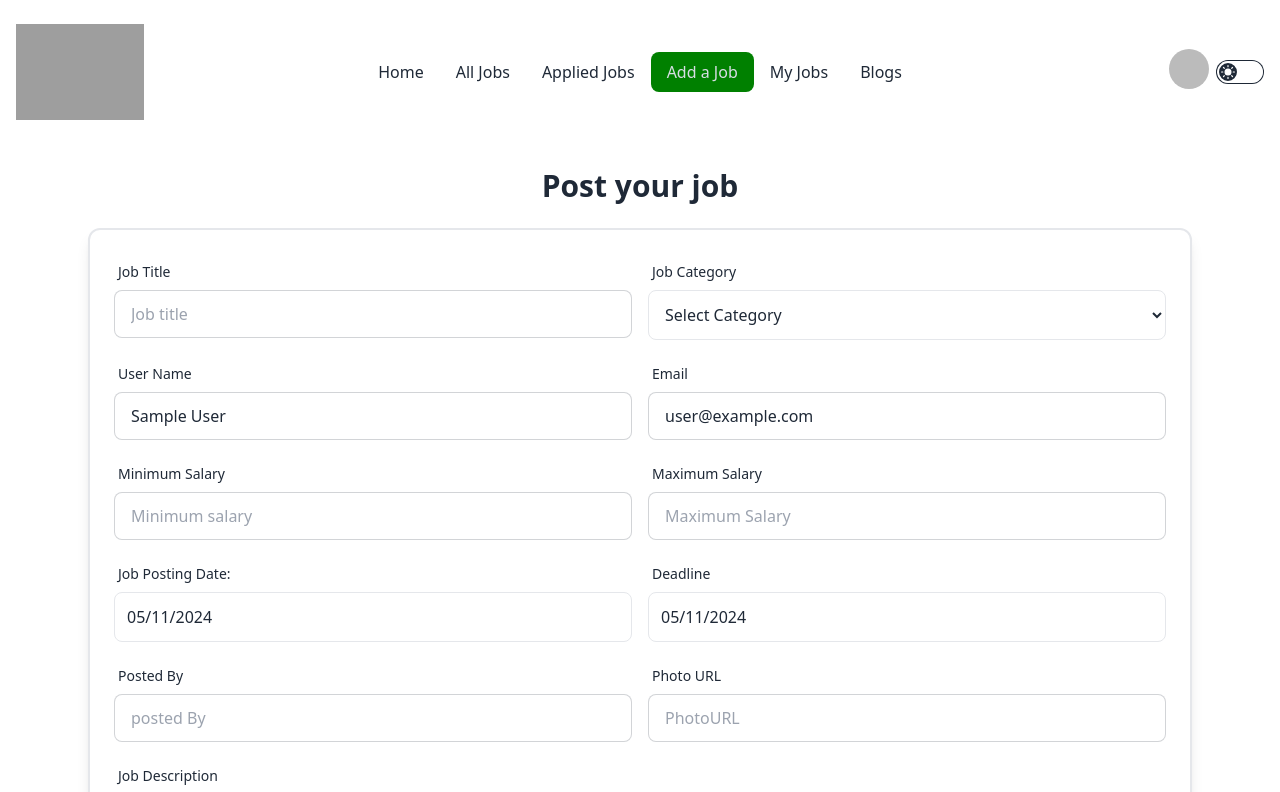
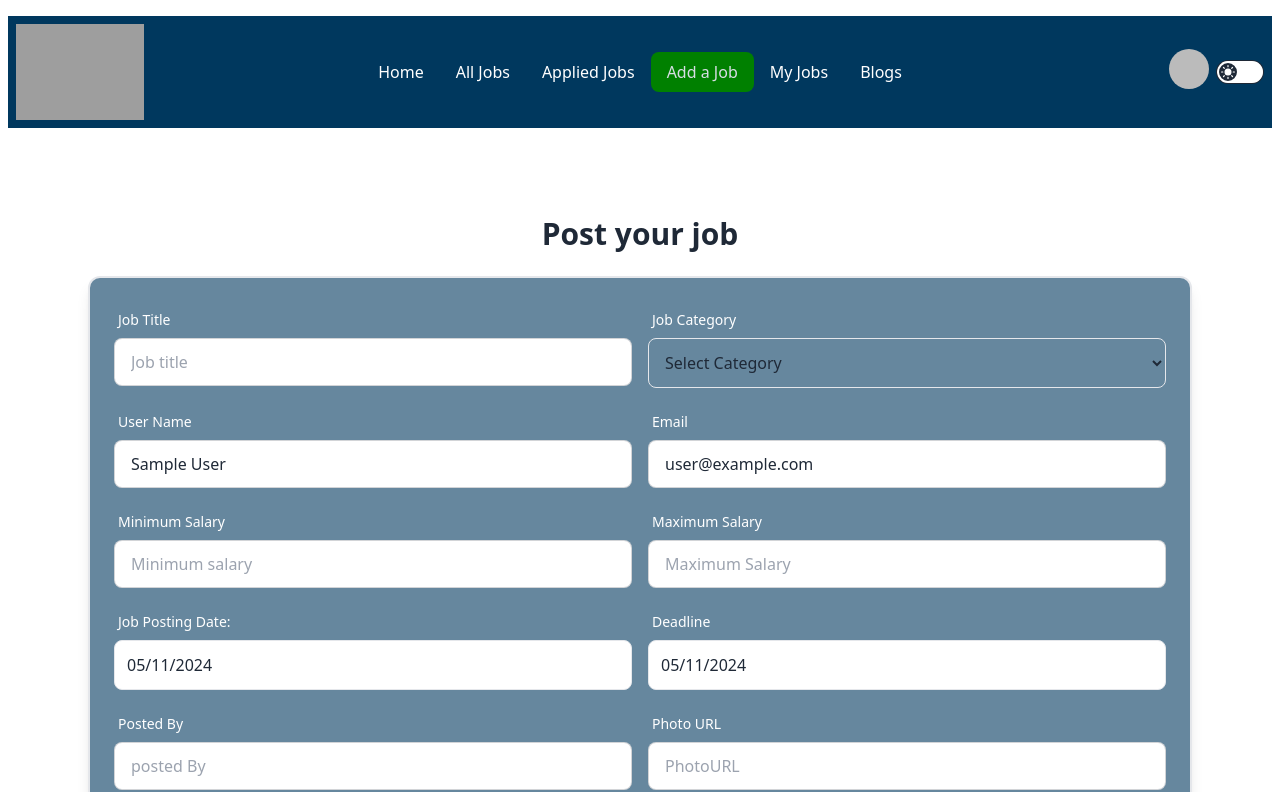
Before and after one commit to rar34/explore-job-client, a React (Vite) app: page /add-job in a window 1280 px wide. Shown: the top 792 px of the page. Built offline with nearby package versions, Linux system fonts and the light colour scheme; no server answers; sample sign-in values are in the browser's storage; grey boxes are pictures that could not be loaded.

Commit message:
design applied job section

```diff
--- a/src/pages/AddJob/AddJob.jsx
+++ b/src/pages/AddJob/AddJob.jsx
@@ -52,20 +52,20 @@ const AddJob = () => {
     }
 
     return (
-        <div className="px-4 md:px-20 my-10">
+        <div className="px-4 md:px-20 my-10  p-6 rounded-xl">
             <h2 className="text-3xl font-bold text-center my-6">Post your job</h2>
-            <form onSubmit={handleAddJob} className="border-2 border-gray-200 p-6 rounded-xl shadow-lg">
+            <form onSubmit={handleAddJob} className="border-2 bg-[#00385E99] border-gray-200 p-6 rounded-xl shadow-lg">
                 {/* Job title and jon category */}
                 <div className="md:flex mb-4">
                     <label className="form-control w-full ">
                         <div className="label">
-                            <span className="label-text font-medium">Job Title</span>
+                            <span className="label-text font-medium text-white">Job Title</span>
                         </div>
                         <input name="jobTitle" type="text" placeholder="Job title" className="input input-bordered w-full " required />
                     </label>
                     <label className="form-control md:ml-4 w-full ">
                         <div className="label">
-                            <span className="label-text font-medium">Job Category</span>
+                            <span className="label-text font-medium text-white">Job Category</span>
                         </div>
                         <select className="border bg-transparent p-3 rounded-lg" name="jobCategory" id="jobCategory" required>
                             <option value="">Select Category</option>
@@ -80,13 +80,13 @@ const AddJob = () => {
                 <div className="md:flex mb-4">
                     <label className="form-control w-full ">
                         <div className="label">
-                            <span className="label-text font-medium">User Name</span>
+                            <span className="label-text font-medium text-white">User Name</span>
                         </div>
                         <input name="name" type="text" defaultValue={user?.displayName} className="input input-bordered w-full " readOnly />
                     </label>
                     <label className="form-control md:ml-4 w-full ">
                         <div className="label">
-                            <span className="label-text font-medium">Email</span>
+                            <span className="label-text font-medium text-white">Email</span>
                         </div>
                         <input name="email" type="text" defaultValue={user?.email} className="input input-bordered w-full " readOnly />
                     </label>
@@ -95,13 +95,13 @@ const AddJob = () => {
                 <div className="md:flex mb-4">
                     <label className="form-control w-full ">
                         <div className="label">
-                            <span className="label-text font-medium">Minimum Salary</span>
+                            <span className="label-text font-medium text-white">Minimum Salary</span>
                         </div>
                         <input name="minSalary" type="text" placeholder="Minimum salary" className="input input-bordered w-full " required />
                     </label>
                     <label className="form-control md:ml-4 w-full ">
                         <div className="label">
-                            <span className="label-text font-medium">Maximum Salary</span>
+                            <span className="label-text font-medium text-white">Maximum Salary</span>
                         </div>
                         <input name="maxSalary" type="text" placeholder="Maximum Salary" className="input input-bordered w-full " required />
                     </label>
@@ -110,13 +110,13 @@ const AddJob = () => {
                 <div className="md:flex mb-4">
                     <label className="form-control w-full ">
                         <div className="label">
-                            <span className="label-text font-medium">Job Posting Date: </span>
+                            <span className="label-text font-medium text-white">Job Posting Date: </span>
                         </div>
                         <DatePicker className="p-3 border rounded-lg w-full" selected={startDate} onChange={(date) => setStartDate(date)} />
                     </label>
                     <label className="form-control md:ml-4 w-full ">
                         <div className="label">
-                            <span className="label-text font-medium">Deadline</span>
+                            <span className="label-text font-medium text-white">Deadline</span>
                         </div>
                         <DatePicker className="p-3 border rounded-lg w-full" selected={endDate} onChange={(date) => setEndDate(date)} />
                     </label>
@@ -124,13 +124,13 @@ const AddJob = () => {
                 <div className="md:flex mb-4">
                     <label className="form-control w-full ">
                         <div className="label">
-                            <span className="label-text font-medium">Posted By</span>
+                            <span className="label-text font-medium text-white">Posted By</span>
                         </div>
                         <input name="postedBy" type="text" placeholder="posted By" className="input input-bordered w-full " required />
                     </label>
                     <label className="form-control md:ml-4 w-full ">
                         <div className="label">
-                            <span className="label-text font-medium">Photo URL</span>
+                            <span className="label-text font-medium text-white">Photo URL</span>
                         </div>
                         <input name="photoURL" type="text" placeholder="PhotoURL" className="input input-bordered w-full " required />
                     </label>
@@ -139,13 +139,13 @@ const AddJob = () => {
 
                     <label className="form-control w-full ">
                         <div className="label">
-                            <span className="label-text font-medium">Job Description</span>
+                            <span className="label-text font-medium text-white">Job Description</span>
                         </div>
                         <textarea name="jobDescription" type="text" placeholder="Job description" className="input input-bordered w-full " />
                     </label>
                 </div>
 
-                <input className="btn btn-success text-white w-full" type="submit" value="Post" />
+                <input className="btn btn-success bg-green-200 w-full" type="submit" value="Post" />
             </form>
         </div>
     );
--- a/src/pages/AllJobs/AllJobs.jsx
+++ b/src/pages/AllJobs/AllJobs.jsx
@@ -48,7 +48,7 @@ const AllJobs = () => {
                                 <td>{new Date(job.posting_date).toLocaleDateString()}</td>
                                 <td>{new Date(job.deadline).toLocaleDateString()}</td>
                                 <td>{job.min_salary}-{job.max_salary}</td>
-                                <td><Link to=""><button className="btn btn-outline btn-success btn-sm">View Details</button></Link></td>
+                                <Link to={`/job/${job._id}`}><button className="btn bg-[#00385E] btn-sm text-white" tabIndex="0" role="link">View Details</button></Link>
                             </tr>)
                         }
 
--- a/src/pages/Home/JobCategory/JobCard.jsx
+++ b/src/pages/Home/JobCategory/JobCard.jsx
@@ -8,7 +8,7 @@ const JobCard = ({ job }) => {
         <div className="max-w-2xl px-8 py-4 bg-base-100 rounded-lg border-2">
             <div className="flex items-center justify-between">
                 <span className="text-sm font-light bg-gray-400  text-white rounded-md p-2">Deadline: {new Date(deadline).toLocaleDateString()}</span>
-                <p className="px-3 py-1 text-sm font-bold text-gray-100 transition-colors duration-300 transform bg-green-500 rounded cursor-pointer hover:bg-gray-500" tabIndex="0" role="button">{category}</p>
+                <p className="px-3 py-1 text-sm font-bold text-gray-100 transition-colors duration-300 transform bg-[#00385E99] rounded cursor-pointer hover:bg-gray-500" tabIndex="0" role="button">{category}</p>
             </div>
 
             <div className="mt-2">
@@ -23,7 +23,7 @@ const JobCard = ({ job }) => {
 
                 <div className="flex items-center">
 
-                    <Link to={`/job/${_id}`}><button className="btn btn-success text-white" tabIndex="0" role="link">View Details</button></Link>
+                    <Link to={`/job/${_id}`}><button className="btn bg-[#00385E] text-white" tabIndex="0" role="link">View Details</button></Link>
                 </div>
             </div>
         </div>
--- a/src/pages/MyJobs/MyJobs.jsx
+++ b/src/pages/MyJobs/MyJobs.jsx
@@ -1,33 +1,55 @@
-import { useContext } from "react";
-import { Link } from "react-router-dom";
+import { useContext, useEffect, useState } from "react";
 import { AuthContext } from "../../components/AuthProvider/AuthProvider";
-import { useQuery } from "@tanstack/react-query";
+// import { useQuery } from "@tanstack/react-query";
+import axios from "axios";
+import { toast } from "react-toastify";
 
 const MyJobs = () => {
 
     const { user } = useContext(AuthContext);
-    // const [jobs, setJobs] = useState([]);
+    const [jobs, setJobs] = useState([]);
 
-    const { isPending, error, isError, data: jobs } = useQuery({
-        queryKey: ['jobs'],
-        queryFn: async () => {
-            const res = await fetch(`${import.meta.env.VITE_API_URL}/jobs/${user?.email}`);
-            return res.json();
-        }
-    })
+    // const { isPending, error, isError, data: jobs } = useQuery({
+    //     queryKey: ['jobs'],
+    //     queryFn: async () => {
+    //         const res = await fetch(`${import.meta.env.VITE_API_URL}/jobs/${user?.email}`, { credentials: 'include' });
+    //         return res.json();
+    //     }
+    // })
+    // console.log(jobs)
 
-    if (isPending) {
-        return <div className='flex justify-center items-center text-3xl'><span className="loading loading-spinner loading-lg"></span></div>
-    }
+    // if (isPending) {
+    //     return <div className='flex justify-center items-center text-3xl'><span className="loading loading-spinner loading-lg"></span></div>
+    // }
 
-    if (isError) {
-        return <p>{error.message}</p>
+    // if (isError) {
+    //     return <p>{error.message}</p>
+    // }
+
+    useEffect(() => {
+        getData();
+    }, [user])
+
+    const getData = async () => {
+        const { data } = await axios(`${import.meta.env.VITE_API_URL}/jobs/${user?.email}`)
+        setJobs(data)
     }
 
 
-   if(jobs.length === 0){
-    return <p className="text-2xl font-bold text-red-500">No jobs available.........</p>
-   }
+    if (jobs.length === 0) {
+        return <p className="text-2xl font-bold text-red-500">No jobs available.........</p>
+    }
+
+    const handleDelete = async id => {
+        try {
+            const { data } = await axios.delete(`${import.meta.env.VITE_API_URL}/job/${id}`)
+            console.log(data)
+            toast.success("Deleted successfully")
+            getData();
+        } catch (error) {
+            toast.error(error.message)
+        }
+    }
 
     return (
         <div>
@@ -50,8 +72,8 @@ const MyJobs = () => {
                                 <td>{new Date(job.posting_date).toLocaleDateString()}</td>
                                 <td>{new Date(job.deadline).toLocaleDateString()}</td>
                                 <td>{job.min_salary}-{job.max_salary}</td>
-                                <td><Link to=""><button className="btn btn-outline btn-success btn-sm">Update</button></Link></td>
-                                <td><Link to=""><button className="btn btn-outline btn-success btn-sm">Delete</button></Link></td>
+                                <td><button className="btn btn-outline btn-success btn-sm">Update</button></td>
+                                <td><button onClick={() => handleDelete(job._id)} className="btn btn-outline btn-success btn-sm">Delete</button></td>
                             </tr>)
                         }
 
--- a/src/pages/Register/Register.jsx
+++ b/src/pages/Register/Register.jsx
@@ -57,7 +57,7 @@ const Register = () => {
                     </div>
 
                     <p className="mt-3 text-xl text-center text-gray-200">
-                        Welcome back!
+                        Please SignUp
                     </p>
 
 
--- a/src/pages/shared/Footer/Footer.jsx
+++ b/src/pages/shared/Footer/Footer.jsx
@@ -2,7 +2,7 @@ import { FaFacebookSquare, FaGithubSquare, FaLinkedinIn, FaTwitterSquare } from
 
 const Footer = () => {
     return (
-        <footer className="footer p-10 bg-base-200 text-base-content">
+        <footer className="footer p-10 bg-[#00385E] text-white">
             <aside>
                 <img className="w-40" src="https://i.ibb.co/3NfPD4C/Career-Finder.png" alt="" />
                 <p>Explore Job Ltd.<br />Providing reliable Service since 2000</p>
--- a/src/pages/shared/Navbar/Navbar.jsx
+++ b/src/pages/shared/Navbar/Navbar.jsx
@@ -63,7 +63,7 @@ const Navbar = () => {
 
 
     return (
-        <div className="navbar my-4 bg-base-100">
+        <div className="navbar my-4 bg-[#00385E] text-white">
             <div className="navbar-start">
                 <div className="dropdown">
                     <div tabIndex={0} role="button" className="btn btn-ghost lg:hidden">
```
Also changed, not shown: src/components/AuthProvider/AuthProvider.jsx (+41 -5 lines), src/pages/AppliedJobs/AppliedJobs.jsx (+29 -1 lines), src/pages/JobDetails/JobDetails.jsx (+26 -9 lines).
